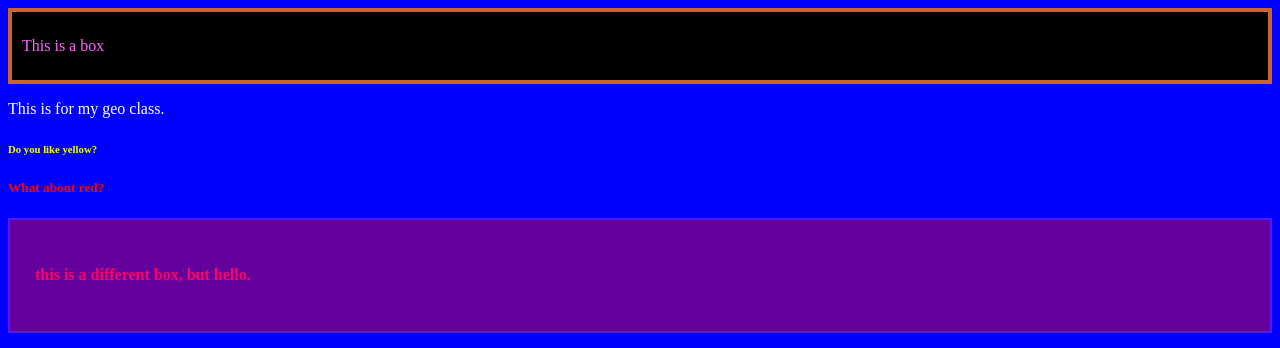
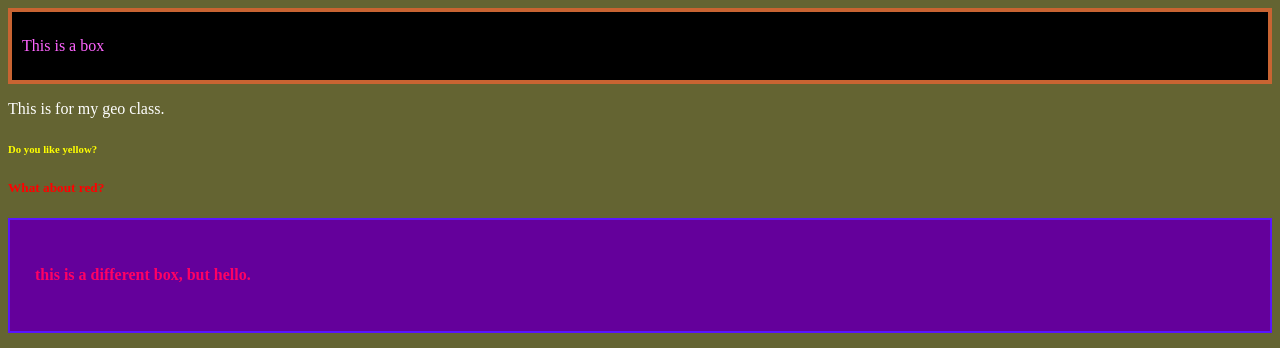
Before and after one commit to datastructure-d4ta/datastructure-d4ta.github.io, a plain HTML site: page index.html in a window 1280 px wide. Shown: the top 348 px of the page. Drawn offline with Linux system fonts and the light colour scheme.

Commit message:
Update style.css

```diff
--- a/style.css
+++ b/style.css
@@ -1,5 +1,5 @@
 body{
-  background-color: blue;
+  background-color: rgb(100,100,50);
 }
 p{
   color: rgb(255,255,255);
```
